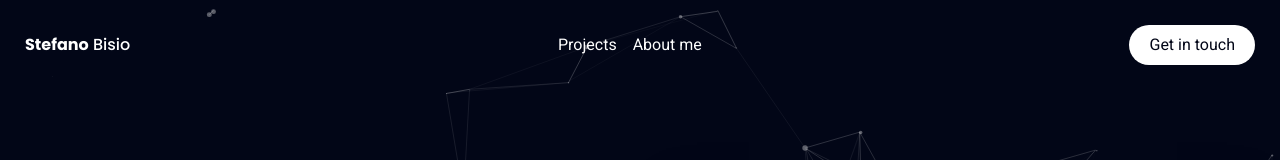
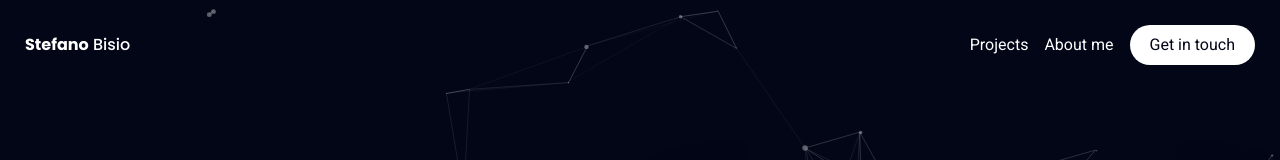
Before and after one commit to StefanoBisio/svelteportfolio, a SvelteKit app: page / in a window 1280 px wide. Shown: the top 160 px of the page. Built offline with nearby package versions, Linux system fonts and the light colour scheme; grey boxes are pictures that could not be loaded.

Commit message:
align nav links to right

```diff
--- a/src/components/Header.svelte
+++ b/src/components/Header.svelte
@@ -15,7 +15,7 @@
     <h1 class="font-medium">
         <b class="font-bold poppins">Stefano</b> Bisio
     </h1>
-    <div class="sm:flex items-center gap-4 hidden">
+    <div class="sm:flex ml-auto pr-4 items-center gap-4 hidden">
         {#each tabs as tab, index}
             <a href={tab.link} class="duration-200 hover:text-violet-400">
                 <p>{tab.name}</p>
```
